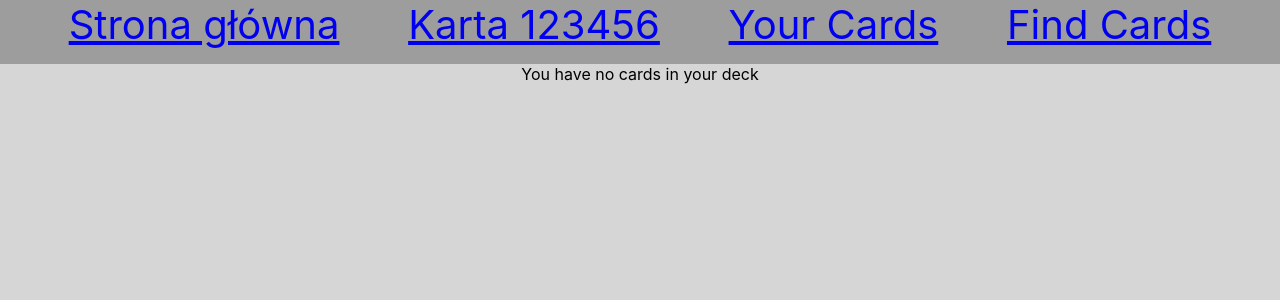
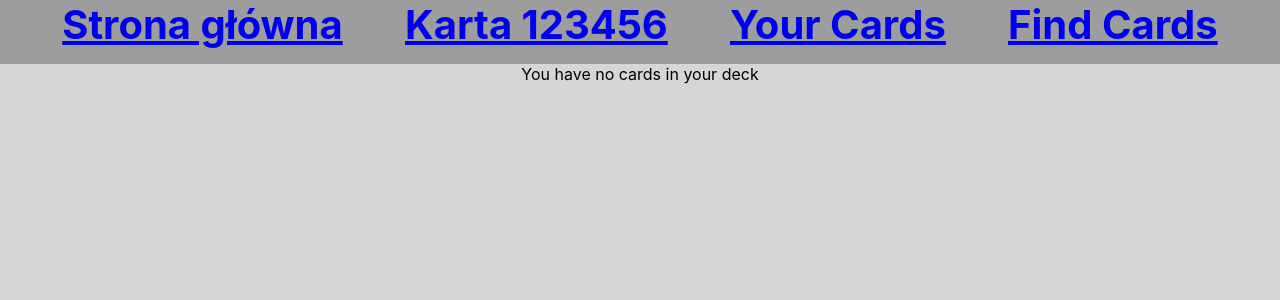
Before and after one commit to WitoldSierka/magic-card-gathering, a React (Create React App) app: page /userDeck/gallery in a window 1280 px wide. Shown: the top 300 px of the page. Built offline with nearby package versions, Linux system fonts and the light colour scheme.

Commit message:
fix bug on chart sorting

```diff
--- a/src/App.css
+++ b/src/App.css
@@ -13,4 +13,5 @@
   align-items: stretch;
   color: white;
   font-size: 5vh;
+  font-weight: bold
 }
--- a/src/components/userDeck/ManaCostChart.tsx
+++ b/src/components/userDeck/ManaCostChart.tsx
@@ -38,7 +38,7 @@ const ManaCostChart: React.FC<MyProps> = (props) => {
     const column = {maxValue: maxCards, label: value, value: key};
     finalManaColumns.push(column);
   })
-  finalManaColumns.sort((a, b) => Number(a.label) - Number(b.value));
+  finalManaColumns.sort((a, b) => Number(a.label) - Number(b.label));
 
   return (
     <Chart
```
